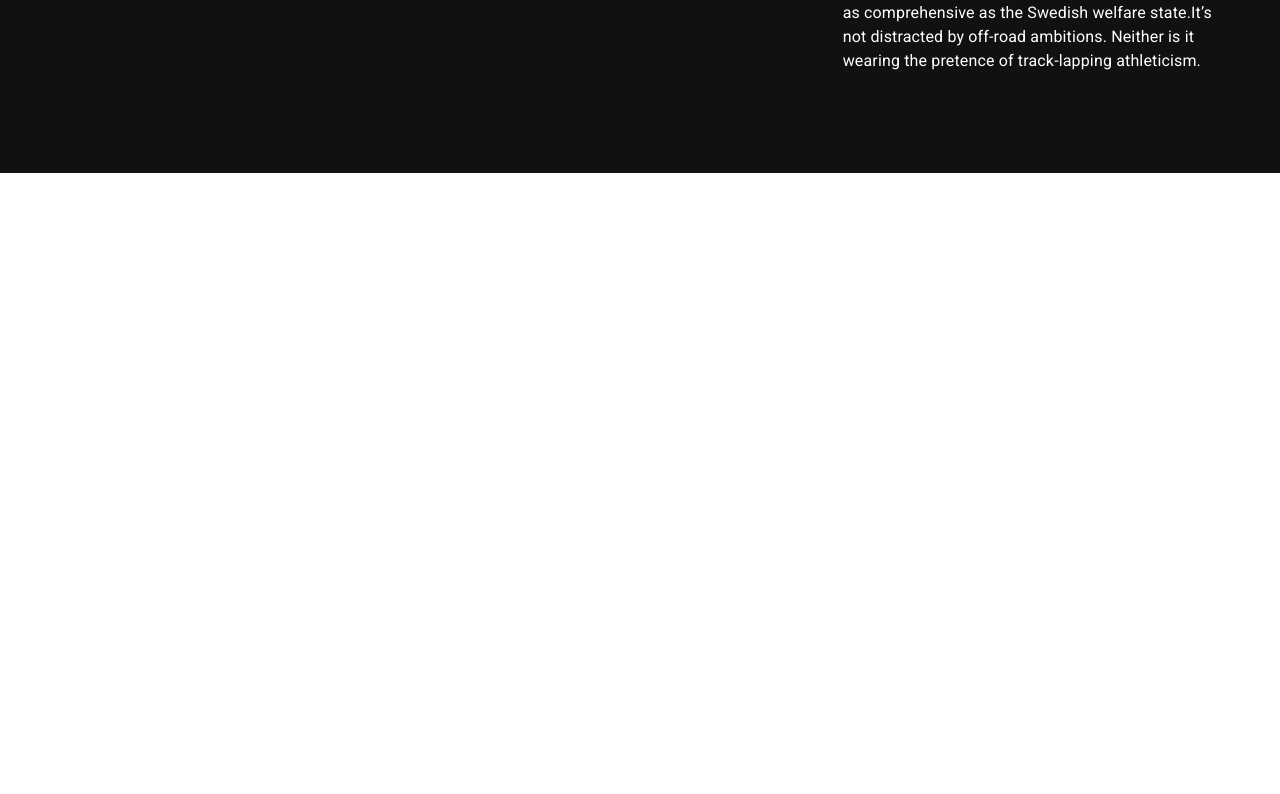
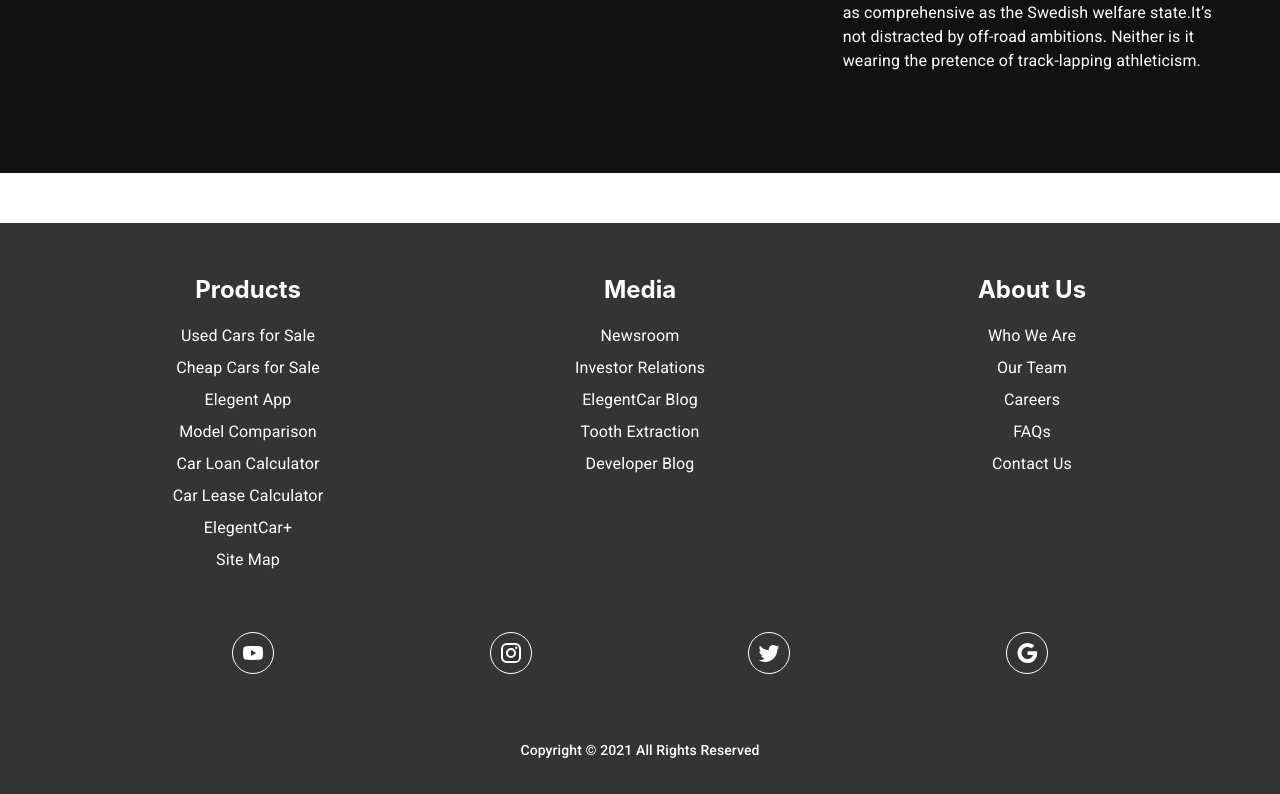
Before and after one commit to bakhtiar-abid/Elegent-Automobile-Front-End, a React (Create React App) app: page / in a window 1280 px wide. Shown: the part 1815-2609 px from the top of the page. Before the commit the page ends 2038 px from the top, so only its background shows below. Built offline with nearby package versions, Linux system fonts and the light colour scheme; no server answers.

Commit message:
Footer Section Added

```diff
--- a/src/App.js
+++ b/src/App.js
@@ -10,6 +10,7 @@
 import SingleVehicle from "./Pages/Home/SingleVehicle/SingleVehicle";
 import Register from "./Pages/Login/Register/Register";
 import Dashboard from "./Pages/Dashboard/Dashboard/Dashboard";
+import Footer from "./Pages/Shared/Footer/Footer";
 
 function App() {
    return (
@@ -43,6 +44,7 @@
                      <Home />
                   </Route>
                </Switch>
+               <Footer></Footer>
             </Router>
          </AuthProvider>
       </div>
--- /dev/null
+++ b/src/Pages/Shared/Footer/Footer.js
@@ -0,0 +1,142 @@
+import {
+   Container,
+   Grid,
+   IconButton,
+   List,
+   ListItemText,
+   Typography,
+} from "@mui/material";
+import React from "react";
+import TwitterIcon from "@mui/icons-material/Twitter";
+import InstagramIcon from "@mui/icons-material/Instagram";
+import GoogleIcon from "@mui/icons-material/Google";
+import YouTubeIcon from "@mui/icons-material/YouTube";
+import { makeStyles } from "@mui/styles";
+import Box from "@mui/material/Box";
+
+const useStyle = makeStyles({
+   socialIcon: {
+      color: "white !important",
+      border: "1px solid white !important",
+      margin: "20px -150px 10px -150px !important",
+
+      "&:hover": {
+         background: "black !important",
+         color: "#fff !important",
+      },
+   },
+});
+const Footer = () => {
+   const { socialIcon } = useStyle();
+   return (
+      <footer style={{ backgroundColor: "#343434" }}>
+         <Container>
+            <Grid container spacing={3} sx={{ my: 3 }}>
+               <Grid item xs={12} sm={12} md={6} lg={4}>
+                  <List>
+                     {/* <ListItemText sx={{ color: "white", mb: 1 }}>
+                        Products
+                     </ListItemText> */}
+                     <Box>
+                        {" "}
+                        <h2 style={{ color: "white" }}>Products</h2>{" "}
+                     </Box>
+                     <ListItemText sx={{ color: "white", mb: 1 }}>
+                        Used Cars for Sale
+                     </ListItemText>
+                     <ListItemText sx={{ color: "white", mb: 1 }}>
+                        Cheap Cars for Sale
+                     </ListItemText>
+                     <ListItemText sx={{ color: "white", mb: 1 }}>
+                        Elegent App
+                     </ListItemText>
+                     <ListItemText sx={{ color: "white", mb: 1 }}>
+                        Model Comparison
+                     </ListItemText>
+                     <ListItemText sx={{ color: "white", mb: 1 }}>
+                        Car Loan Calculator
+                     </ListItemText>
+                     <ListItemText sx={{ color: "white", mb: 1 }}>
+                        Car Lease Calculator
+                     </ListItemText>
+                     <ListItemText sx={{ color: "white", mb: 1 }}>
+                        ElegentCar+
+                     </ListItemText>
+                     <ListItemText sx={{ color: "white", mb: 1 }}>
+                        Site Map
+                     </ListItemText>
+                  </List>
+               </Grid>
+               <Grid item xs={12} sm={12} md={6} lg={4}>
+                  <List>
+                     <Box>
+                        {" "}
+                        <h2 style={{ color: "white" }}>Media</h2>{" "}
+                     </Box>
+                     <ListItemText sx={{ color: "white", mb: 1 }}>
+                        Newsroom
+                     </ListItemText>
+                     <ListItemText sx={{ color: "white", mb: 1 }}>
+                        Investor Relations
+                     </ListItemText>
+                     <ListItemText sx={{ color: "white", mb: 1 }}>
+                        ElegentCar Blog
+                     </ListItemText>
+                     <ListItemText sx={{ color: "white", mb: 1 }}>
+                        Tooth Extraction
+                     </ListItemText>
+                     <ListItemText sx={{ color: "white", mb: 1 }}>
+                        Developer Blog
+                     </ListItemText>
+                  </List>
+               </Grid>
+               <Grid item xs={12} sm={12} md={6} lg={4}>
+                  <List>
+                     <Box>
+                        {" "}
+                        <h2 style={{ color: "white" }}>About Us</h2>{" "}
+                     </Box>
+                     <ListItemText sx={{ color: "white", mb: 1 }}>
+                        Who We Are
+                     </ListItemText>
+                     <ListItemText sx={{ color: "white", mb: 1 }}>
+                        Our Team
+                     </ListItemText>
+                     <ListItemText sx={{ color: "white", mb: 1 }}>
+                        Careers
+                     </ListItemText>
+                     <ListItemText sx={{ color: "white", mb: 1 }}>
+                        FAQs
+                     </ListItemText>
+                     <ListItemText sx={{ color: "white", mb: 1 }}>
+                        Contact Us
+                     </ListItemText>
+                  </List>
+               </Grid>
+               <Grid item xs={12} sm={12} md={6} lg={12}>
+                  <IconButton className={socialIcon}>
+                     <GoogleIcon />
+                  </IconButton>
+                  <IconButton className={socialIcon}>
+                     <TwitterIcon />
+                  </IconButton>
+                  <IconButton className={socialIcon}>
+                     <InstagramIcon />
+                  </IconButton>
+                  <IconButton className={socialIcon}>
+                     <YouTubeIcon />
+                  </IconButton>
+               </Grid>
+            </Grid>
+            <Typography
+               sx={{ textAlign: "center", py: 4, color: "white" }}
+               variant="subtitle2"
+            >
+               Copyright &copy; {new Date().getFullYear()} All Rights Reserved
+            </Typography>
+         </Container>
+      </footer>
+   );
+};
+
+export default Footer;
```
